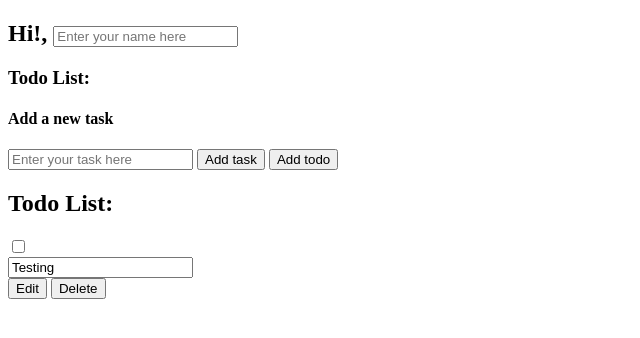
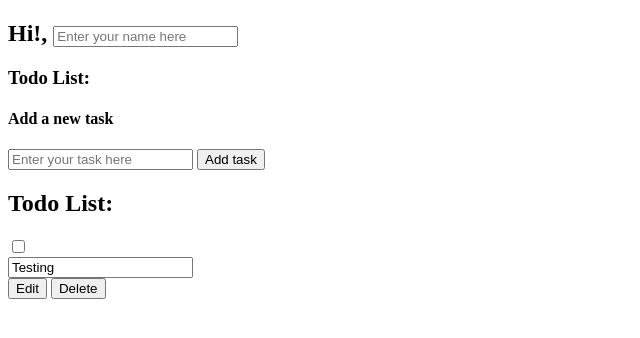
Before and after one commit to Dagnab92/Todo-App, a plain HTML site: page index.html in a window 1280 px wide. Shown: the whole page, without its empty margins (0-640 px from the left). Drawn offline with Linux system fonts and the light colour scheme.

Commit message:
Html Update
Added Comments and test item

```diff
--- a/index.html
+++ b/index.html
@@ -10,12 +10,13 @@
 
 <body>
     <main>
-
+        <!-- Intro section of Todo App -->
         <section class="greeting">
             <h2 class="title">
                 Hi!, <input type="text" id="name" placeholder="Enter your name here">
             </h2>
         </section>
+        <!-- Creation of Todo Task, user enters information and submits -->
         <section class="create-todo">
             <h3> Todo List:</h3>
             <form class="new-todo-form">
@@ -23,21 +24,21 @@
                 <input type="text" name="content" id="content" placeholder="Enter your task here ">
                 <input type="submit" value="Add task">
                 </div>
-                <input type="submit" value="Add todo">
             </form>
         </section>
+        <!-- Submitted tasks populate this section -->
         <section class="todo-list">
             <h2>Todo List:</h2>
             <div class="list" id="todo_list">
                 <div class="todo_item">
+                    <!-- Test item -->
                     <label>
                         <input type="checkbox">
-
                     </label>
                     <div class="todo-content">
                         <input type="text" value="Testing" readonly>
                     </div>
-
+                    <!-- Action buttons to modify data -->
                     <div class="actions">
                         <button class="edit">Edit</button>
                         <button class="delete">Delete</button>
```
